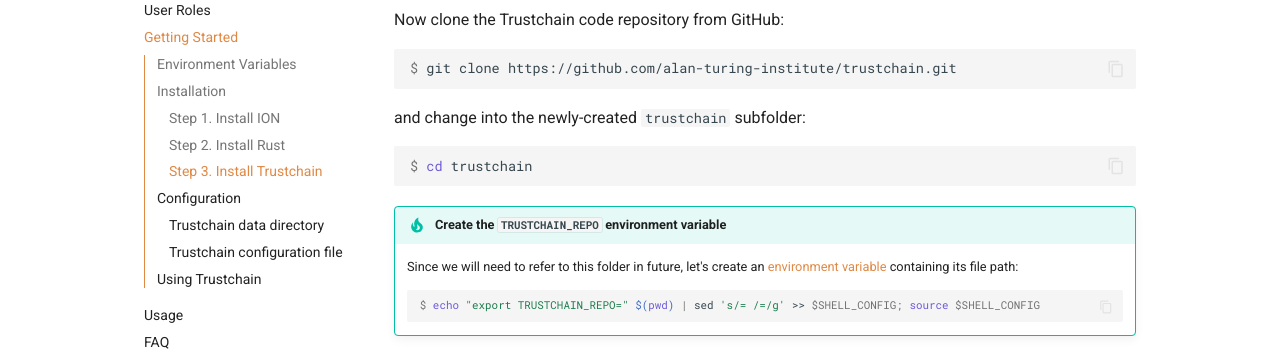
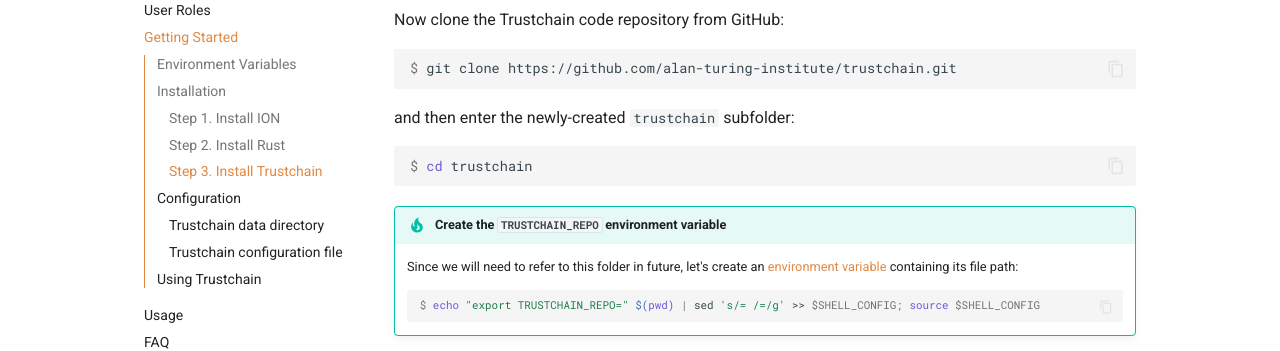
Before and after one commit to alan-turing-institute/trustchain, an MkDocs documentation site: the page built from docs/getting-started.md, in a window 1280 px wide and 900 px high, scrolled down 2099 px. Shown: the part 152-503 px from the top of the window. Built offline with MkDocs 1.6.1 and Material for MkDocs 9.7.7, drawn with Linux system fonts in a browser that asks for light colours; nearby versions of some CDN libraries; library files that are not in the unit come from our copies.

Commit message:
Minor edit

````diff
--- a/docs/getting-started.md
+++ b/docs/getting-started.md
@@ -72,7 +72,7 @@
 ```console
 $ git clone https://github.com/alan-turing-institute/trustchain.git
 ```
-and change into the newly-created `trustchain` subfolder:
+and then enter the newly-created `trustchain` subfolder:
 ```console
 $ cd trustchain
 ```
````
